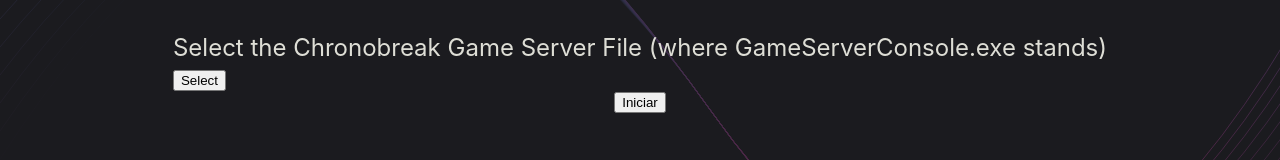
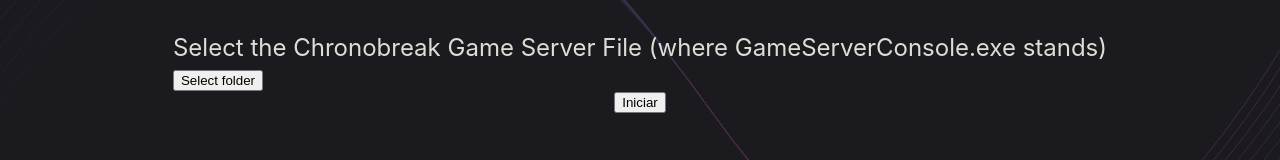
Before and after one commit to lugialo/gameinfogenerator, a React (Vite) app in the folder src/renderer/: page / in a window 1280 px wide. Shown: the part 289-449 px from the top of the page. Built offline with nearby package versions, Linux system fonts and the light colour scheme.

Commit message:
feat: Chronobreak Server Execution

```diff
--- a/src/renderer/src/components/Settings.tsx
+++ b/src/renderer/src/components/Settings.tsx
@@ -14,7 +14,7 @@
   return (
     <div>
       <h2>Select the Chronobreak Game Server File (where GameServerConsole.exe stands)</h2>
-      <button onClick={handlePickDirectory}>Select</button>
+      <button onClick={handlePickDirectory}>Select folder</button>
     </div>
   )
 }
```
